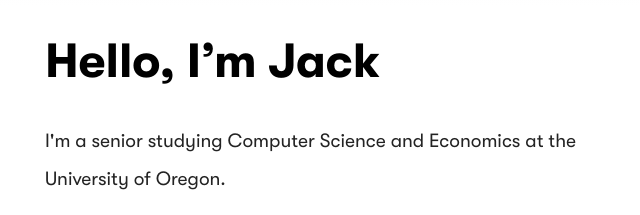
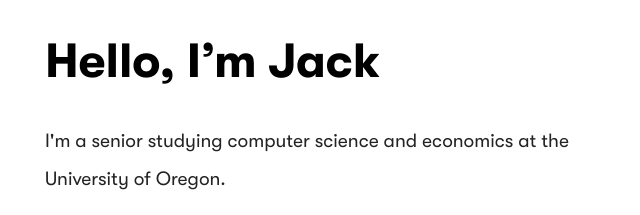
Before and after one commit to JackSanders1998/personal-website, a Gatsby site: page / in a window 1280 px wide. Shown: the part 216-431 px from the top of the page, 620-1260 px from the left. Built offline with nearby package versions, Linux system fonts and the light colour scheme; Gatsby itself is replaced by a stand-in of ours.

Commit message:
copy change

```diff
--- a/gatsby-config.js
+++ b/gatsby-config.js
@@ -10,6 +10,7 @@ module.exports = {
     author: data.SiteAuthor,
   },
   plugins: [
+    `gatsby-plugin-open-graph-images`,
     `gatsby-plugin-react-helmet`,
     `gatsby-plugin-styled-components`,
     `gatsby-transformer-sharp`,
--- a/package.json
+++ b/package.json
@@ -12,6 +12,7 @@
     "gatsby-plugin-google-analytics": "^2.3.13",
     "gatsby-plugin-manifest": "^2.4.11",
     "gatsby-plugin-offline": "^3.2.9",
+    "gatsby-plugin-open-graph-images": "^0.1.7",
     "gatsby-plugin-react-helmet": "^3.3.4",
     "gatsby-plugin-sharp": "^2.6.11",
     "gatsby-plugin-styled-components": "^3.3.10",
--- a/src/components/about/index.jsx
+++ b/src/components/about/index.jsx
@@ -27,7 +27,7 @@ const About = () => {
             <div>
               <Title> Hello, I’m Jack </Title>
               <Text>
-                I'm a senior studying Computer Science and Economics at the University of Oregon.
+                I'm a senior studying computer science and economics at the University of Oregon.
               </Text>
               <Text>
                 I'm passionate about data science, full stack web development, product management, music, and basketball.
```
Also changed, not shown: gatsby-node.js (+12 -0 lines), 1 other file.
